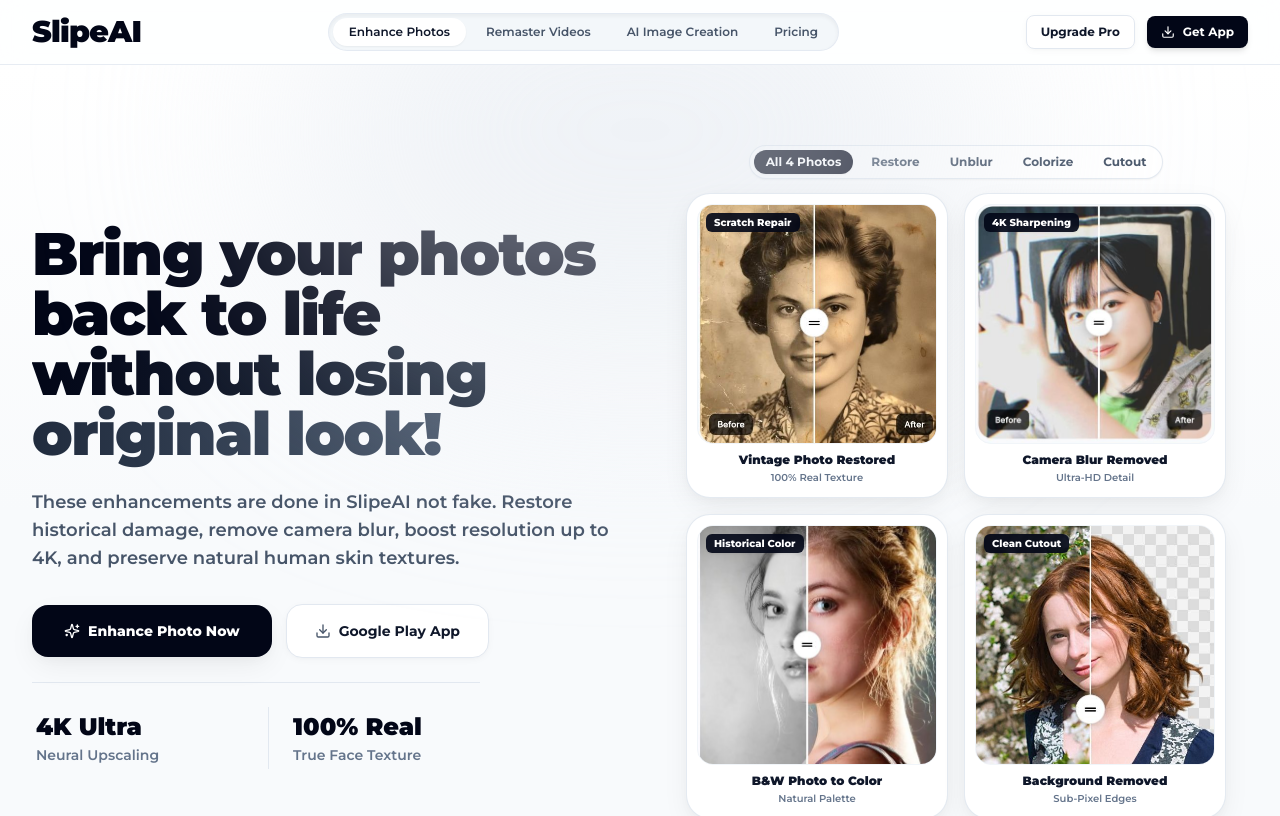
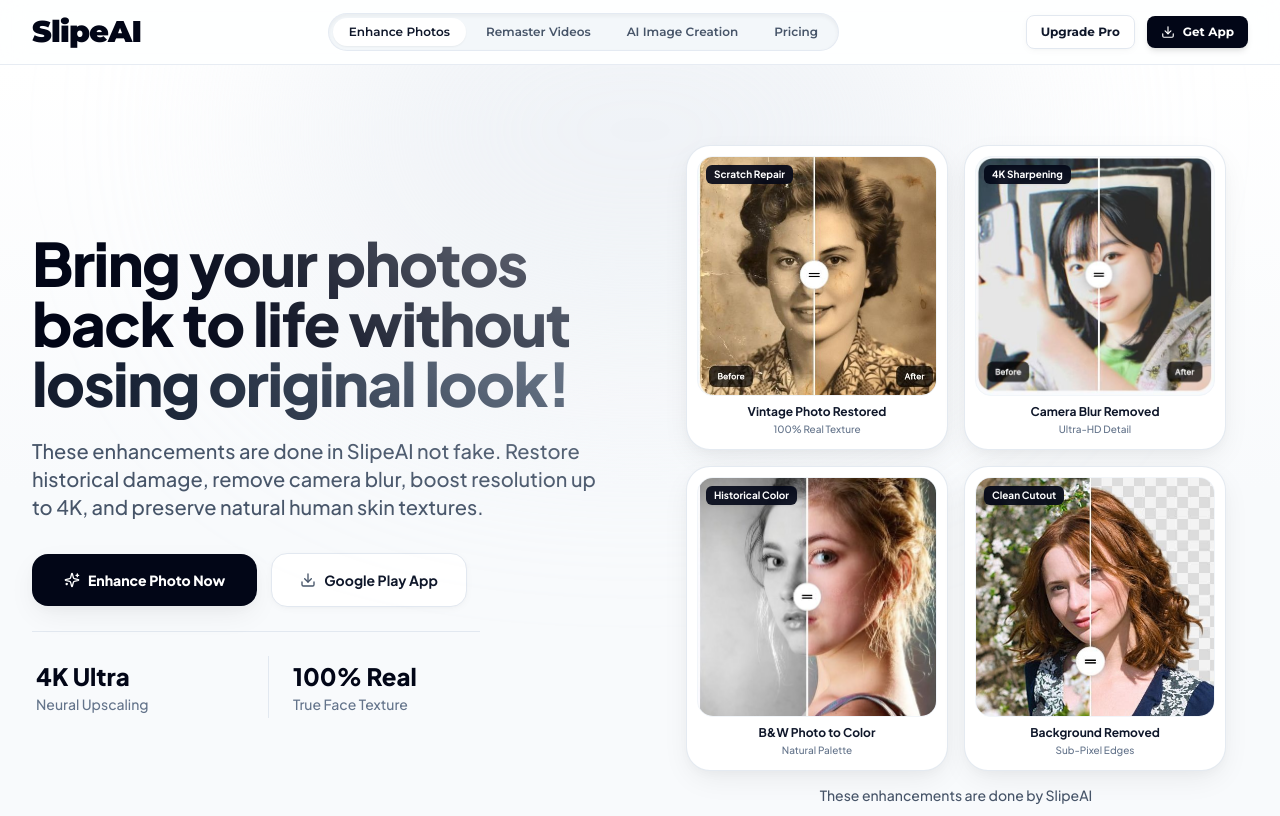
Before and after one commit to Sreerag111/slipeaiwebsite2, a Next.js app: page / in a window 1280 px wide. Shown: the top 816 px of the page. Built offline with nearby package versions, Linux system fonts and the light colour scheme.

Commit message:
Update hero section: remove switcher pills, update caption to 'These enhancements are done by SlipeAI', and align font styles

```diff
--- a/components/Hero.tsx
+++ b/components/Hero.tsx
@@ -83,15 +83,15 @@ export function Hero({ onStartEnhancing, onOpenPricing }: HeroProps) {
           {/* Left Column: Copy & Actions */}
           <div className="lg:col-span-6 space-y-5 sm:space-y-6 text-center lg:text-left">
             {/* Main Headline */}
-            <h1 className="text-3xl sm:text-4xl md:text-5xl lg:text-5xl xl:text-6xl font-black tracking-tight text-slate-950 leading-[1.15] sm:leading-[1.1]">
+            <h1 className="text-3xl sm:text-4xl md:text-5xl lg:text-5xl xl:text-6xl font-extrabold tracking-tight text-slate-950 font-display leading-[1.15] sm:leading-[1.1]">
               Bring your photos back to life{' '}
               <span className="text-transparent bg-clip-text bg-gradient-to-r from-slate-950 via-slate-800 to-slate-600">
                 without losing original look!
               </span>
             </h1>
 
-            {/* Sub-headline: Semi Bold */}
-            <p className="text-xs sm:text-sm md:text-base lg:text-lg text-slate-600 font-semibold max-w-2xl mx-auto lg:mx-0 leading-relaxed">
+            {/* Sub-headline: Styled like select your enhancement category */}
+            <p className="text-sm sm:text-base md:text-lg lg:text-xl text-slate-600 font-display font-medium max-w-2xl mx-auto lg:mx-0 leading-relaxed">
               These enhancements are done in SlipeAI not fake. Restore historical damage, remove camera blur, boost resolution up to 4K, and preserve natural human skin textures.
             </p>
 
@@ -99,7 +99,7 @@ export function Hero({ onStartEnhancing, onOpenPricing }: HeroProps) {
             <div className="flex flex-col sm:flex-row items-stretch sm:items-center justify-center lg:justify-start gap-3 sm:gap-3.5 pt-1 sm:pt-2">
               <button
                 onClick={onStartEnhancing}
-                className="w-full sm:w-auto flex items-center justify-center gap-2 px-6 sm:px-8 py-3.5 sm:py-4 rounded-2xl bg-slate-950 text-white font-extrabold text-xs sm:text-sm hover:bg-slate-800 transition-all duration-200 shadow-xl container-shade hover:scale-[1.02] active:scale-95"
+                className="w-full sm:w-auto flex items-center justify-center gap-2 px-6 sm:px-8 py-3.5 sm:py-4 rounded-2xl bg-slate-950 text-white font-extrabold font-display text-xs sm:text-sm hover:bg-slate-800 transition-all duration-200 shadow-xl container-shade hover:scale-[1.02] active:scale-95"
               >
                 <Sparkles className="h-4 w-4" />
                 <span>Enhance Photo Now</span>
@@ -109,7 +109,7 @@ export function Hero({ onStartEnhancing, onOpenPricing }: HeroProps) {
                 href="https://play.google.com/store/apps/details?id=com.paceai.paceai"
                 target="_blank"
                 rel="noopener noreferrer"
-                className="w-full sm:w-auto flex items-center justify-center gap-2 px-5 sm:px-7 py-3.5 sm:py-4 rounded-2xl border border-slate-200 bg-white text-slate-900 font-bold text-xs sm:text-sm hover:bg-slate-50 transition-all duration-200 shadow-sm container-shade-sm active:scale-95"
+                className="w-full sm:w-auto flex items-center justify-center gap-2 px-5 sm:px-7 py-3.5 sm:py-4 rounded-2xl border border-slate-200 bg-white text-slate-900 font-bold font-display text-xs sm:text-sm hover:bg-slate-50 transition-all duration-200 shadow-sm container-shade-sm active:scale-95"
               >
                 <Download className="h-4 w-4 text-slate-600" />
                 <span>Google Play App</span>
@@ -117,51 +117,20 @@ export function Hero({ onStartEnhancing, onOpenPricing }: HeroProps) {
             </div>
 
             {/* Key Value Props */}
-            <div className="grid grid-cols-2 gap-3 sm:gap-6 pt-5 sm:pt-6 border-t border-slate-200 max-w-md mx-auto lg:mx-0 text-center sm:text-left">
+            <div className="grid grid-cols-2 gap-3 sm:gap-6 pt-5 sm:pt-6 border-t border-slate-200 max-w-md mx-auto lg:mx-0 text-center sm:text-left font-display">
               <div className="p-1">
-                <p className="text-lg sm:text-xl md:text-2xl font-black text-slate-950">4K Ultra</p>
-                <p className="text-xs sm:text-sm text-slate-500 font-semibold mt-0.5">Neural Upscaling</p>
+                <p className="text-lg sm:text-xl md:text-2xl font-extrabold text-slate-950">4K Ultra</p>
+                <p className="text-xs sm:text-sm text-slate-500 font-medium mt-0.5">Neural Upscaling</p>
               </div>
               <div className="p-1 border-l border-slate-200 pl-4 sm:pl-6">
-                <p className="text-lg sm:text-xl md:text-2xl font-black text-slate-950">100% Real</p>
-                <p className="text-xs sm:text-sm text-slate-500 font-semibold mt-0.5">True Face Texture</p>
+                <p className="text-lg sm:text-xl md:text-2xl font-extrabold text-slate-950">100% Real</p>
+                <p className="text-xs sm:text-sm text-slate-500 font-medium mt-0.5">True Face Texture</p>
               </div>
             </div>
           </div>
 
           {/* Right Column: Individual Square Photos Showcase */}
           <div className="lg:col-span-6 flex flex-col items-center justify-center w-full">
-            {/* Top Navigation Switcher Pills */}
-            <div className="flex items-center justify-center gap-1 sm:gap-1.5 p-1 rounded-full bg-white border border-slate-200/90 shadow-sm mb-3.5 max-w-full overflow-x-auto no-scrollbar">
-              <button
-                type="button"
-                onClick={() => setSelectedPhotoId(null)}
-                className={`px-3 py-1 rounded-full text-[11px] sm:text-xs font-bold transition-all duration-200 whitespace-nowrap ${
-                  selectedPhotoId === null
-                    ? 'bg-slate-950 text-white shadow-sm'
-                    : 'text-slate-600 hover:text-slate-950 hover:bg-slate-100'
-                }`}
-              >
-                All 4 Photos
-              </button>
-              {HERO_PHOTOS.map((photo) => {
-                const isActive = selectedPhotoId === photo.id;
-                return (
-                  <button
-                    key={photo.id}
-                    type="button"
-                    onClick={() => setSelectedPhotoId(photo.id)}
-                    className={`px-3 py-1 rounded-full text-[11px] sm:text-xs font-bold transition-all duration-200 whitespace-nowrap ${
-                      isActive
-                        ? 'bg-slate-950 text-white shadow-sm'
-                        : 'text-slate-600 hover:text-slate-950 hover:bg-slate-100'
-                    }`}
-                  >
-                    {photo.label}
-                  </button>
-                );
-              })}
-            </div>
 
             {/* View Mode 1: Responsive 2x2 Grid of Individual Square Photos */}
             {activePhoto === null ? (
@@ -184,7 +153,7 @@ export function Hero({ onStartEnhancing, onOpenPricing }: HeroProps) {
                       />
 
                       {/* Feature Tag */}
-                      <div className="absolute top-2 left-2 z-10 bg-slate-950/90 backdrop-blur-sm text-white text-[9px] sm:text-[10px] font-extrabold px-2 py-0.5 rounded-md shadow-sm">
+                      <div className="absolute top-2 left-2 z-10 bg-slate-950/90 backdrop-blur-sm text-white text-[9px] sm:text-[10px] font-bold font-display px-2 py-0.5 rounded-md shadow-sm">
                         {photo.tag}
                       </div>
 
@@ -195,11 +164,11 @@ export function Hero({ onStartEnhancing, onOpenPricing }: HeroProps) {
                     </div>
 
                     {/* Card Title & Badge */}
-                    <div className="pt-2 pb-0.5 px-0.5 text-center">
-                      <p className="text-[11px] sm:text-xs font-black text-slate-900 truncate">
+                    <div className="pt-2 pb-0.5 px-0.5 text-center font-display">
+                      <p className="text-[11px] sm:text-xs font-bold text-slate-900 truncate">
                         {photo.title}
                       </p>
-                      <p className="text-[9px] sm:text-[10px] text-slate-500 font-semibold truncate mt-0.5">
+                      <p className="text-[9px] sm:text-[10px] text-slate-500 font-medium truncate mt-0.5">
                         {photo.badge}
                       </p>
                     </div>
@@ -220,10 +189,10 @@ export function Hero({ onStartEnhancing, onOpenPricing }: HeroProps) {
                   <button
                     type="button"
                     onClick={() => setSelectedPhotoId(null)}
-                    className="flex items-center gap-1 text-[11px] sm:text-xs font-bold text-slate-600 hover:text-slate-950 px-2.5 py-1 rounded-lg hover:bg-slate-100 transition-colors"
+                    className="flex items-center gap-1.5 text-xs font-bold text-slate-600 hover:text-slate-950 px-2.5 py-1 rounded-lg hover:bg-slate-100 transition-colors font-display"
                   >
-                    <ArrowLeft className="w-3 h-3" />
-                    <span>All 4 Photos</span>
+                    <ArrowLeft className="w-3.5 h-3.5" />
+                    <span>Back</span>
                   </button>
                 </div>
 
@@ -239,17 +208,17 @@ export function Hero({ onStartEnhancing, onOpenPricing }: HeroProps) {
                   />
 
                   {/* Feature Tag */}
-                  <div className="absolute top-3 left-3 bg-slate-950 text-white text-[10px] sm:text-xs font-black px-2.5 py-1 rounded-lg shadow-md">
+                  <div className="absolute top-3 left-3 bg-slate-950 text-white text-[10px] sm:text-xs font-black px-2.5 py-1 rounded-lg shadow-md font-display">
                     {activePhoto.tag}
                   </div>
                 </div>
 
                 {/* Subtitle & Details */}
-                <div className="pt-3 text-center">
-                  <p className="text-xs sm:text-sm font-semibold text-slate-800">
+                <div className="pt-3 text-center font-display">
+                  <p className="text-xs sm:text-sm font-bold text-slate-800">
                     {activePhoto.subtitle}
                   </p>
-                  <p className="text-[11px] sm:text-xs text-slate-500 font-semibold mt-0.5 flex items-center justify-center gap-1">
+                  <p className="text-[11px] sm:text-xs text-slate-500 font-medium mt-0.5 flex items-center justify-center gap-1">
                     <CheckCircle2 className="w-3.5 h-3.5 text-emerald-600 inline" />
                     <span>Real Slipe AI Model Enhancement • 100% Real Texture</span>
                   </p>
@@ -258,9 +227,9 @@ export function Hero({ onStartEnhancing, onOpenPricing }: HeroProps) {
             )}
 
             {/* Sub-caption below showcase */}
-            <div className="mt-3 text-center max-w-md px-2">
-              <p className="text-[11px] sm:text-xs text-slate-500 font-semibold">
-                Tap any square photo to inspect the high-resolution enhancement
+            <div className="mt-3.5 text-center max-w-md px-2">
+              <p className="text-xs sm:text-sm text-slate-600 font-display font-medium">
+                These enhancements are done by SlipeAI
               </p>
             </div>
           </div>
```
